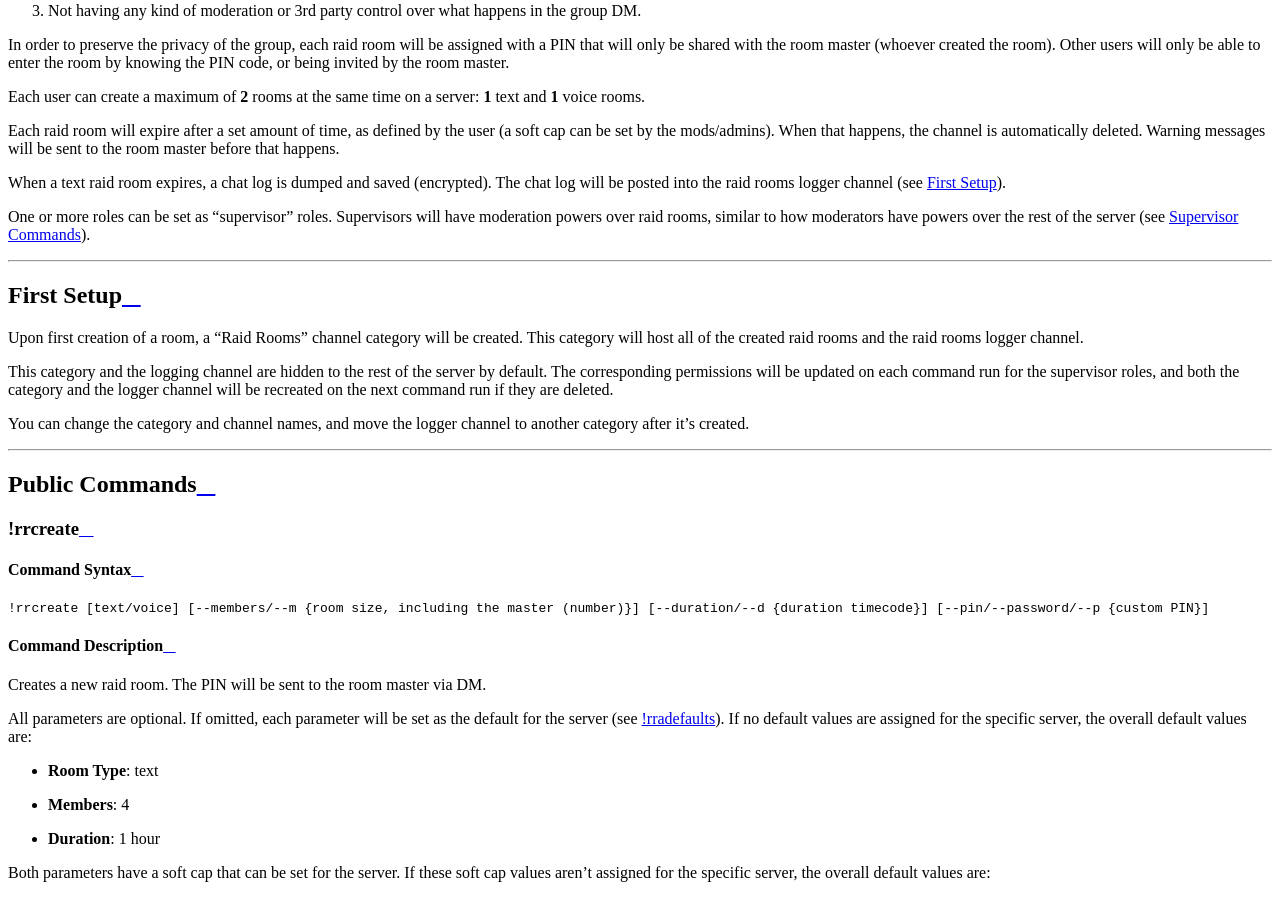
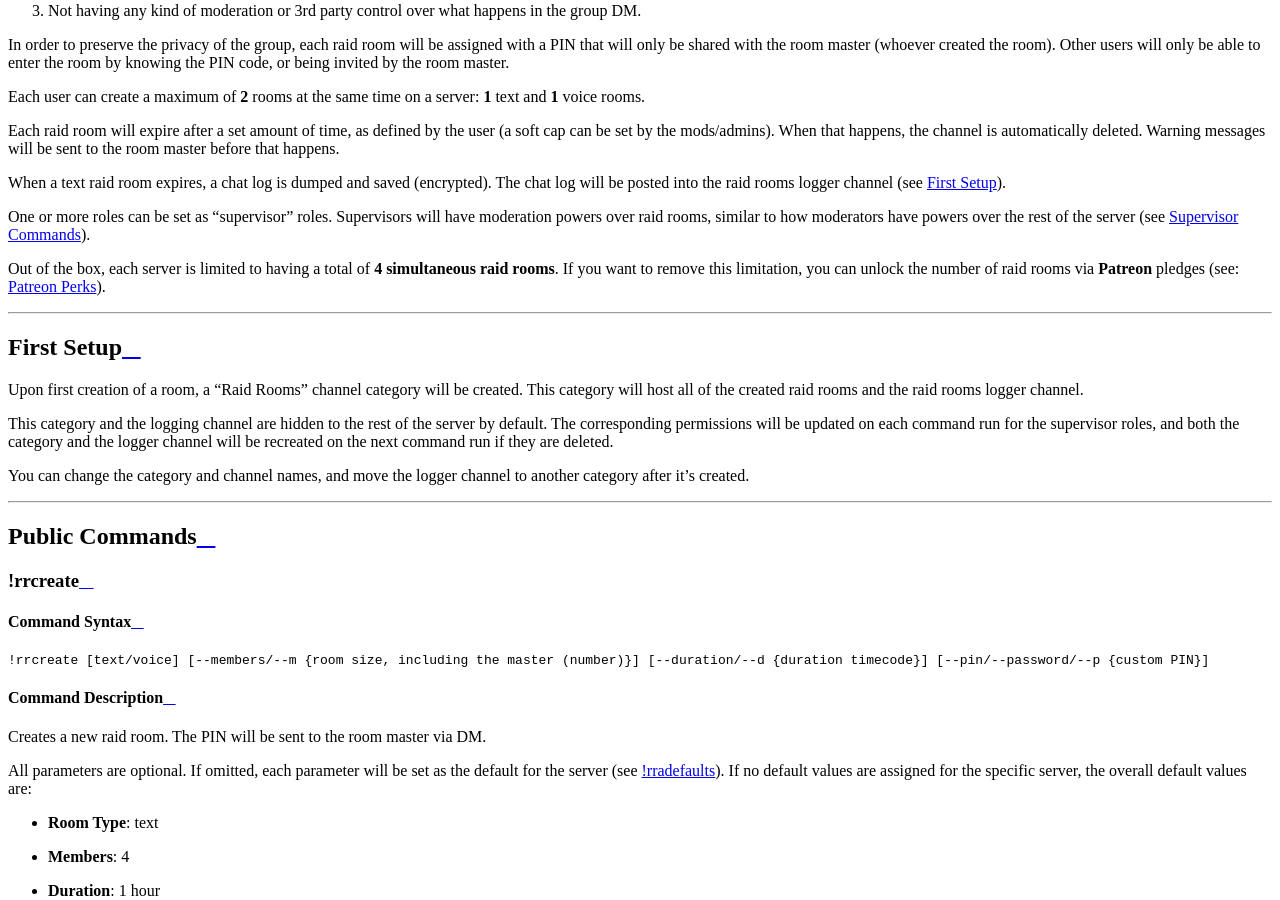
Before and after one commit to cycloptux/GiselleBot-Documentation, a Sphinx documentation site: the page built from docs/source/raid-rooms.rst, in a window 1280 px wide and 900 px high, scrolled down 2378 px. Built offline with Sphinx 7.4.7 and the Read the Docs theme 2.0.0, drawn with Linux system fonts in a browser that asks for light colours.

Commit message:
Raid rooms Patreon details.

```diff
--- a/docs/source/raid-rooms.rst
+++ b/docs/source/raid-rooms.rst
@@ -21,6 +21,8 @@ Each raid room will expire after a set amount of time, as defined by the user (a
 When a text raid room expires, a chat log is dumped and saved (encrypted). The chat log will be posted into the raid rooms logger channel (see :ref:`first-setup`).
 
 One or more roles can be set as "supervisor" roles. Supervisors will have moderation powers over raid rooms, similar to how moderators have powers over the rest of the server (see :ref:`supervisor-commands`).
+
+Out of the box, each server is limited to having a total of **4 simultaneous raid rooms**. If you want to remove this limitation, you can unlock the number of raid rooms via **Patreon** pledges (see: :ref:`patreon-perks`).
 
 ....
 
```
